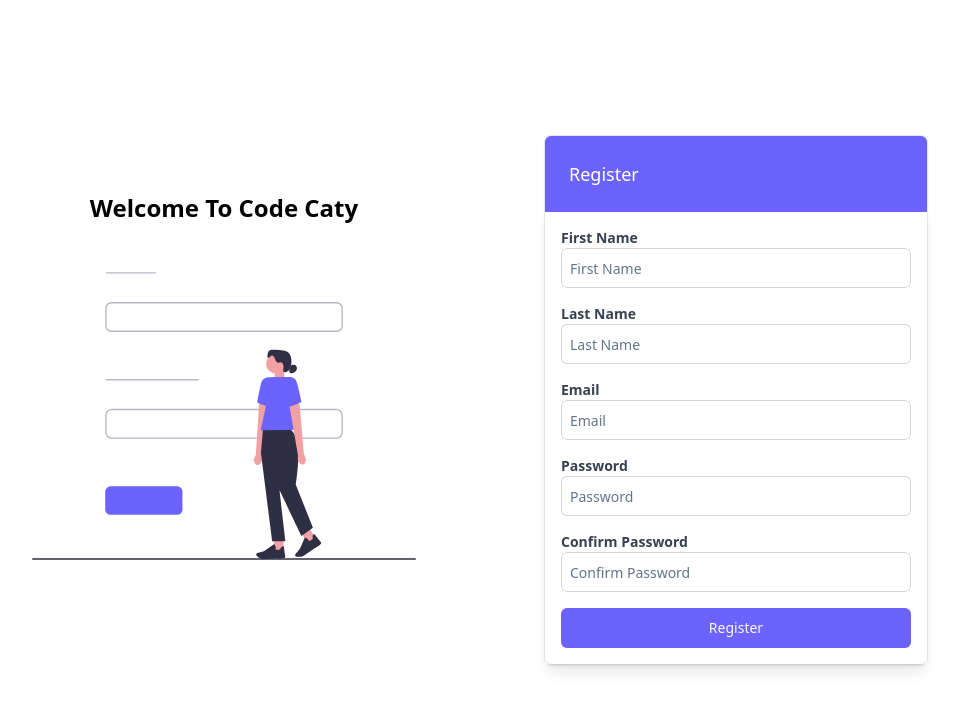
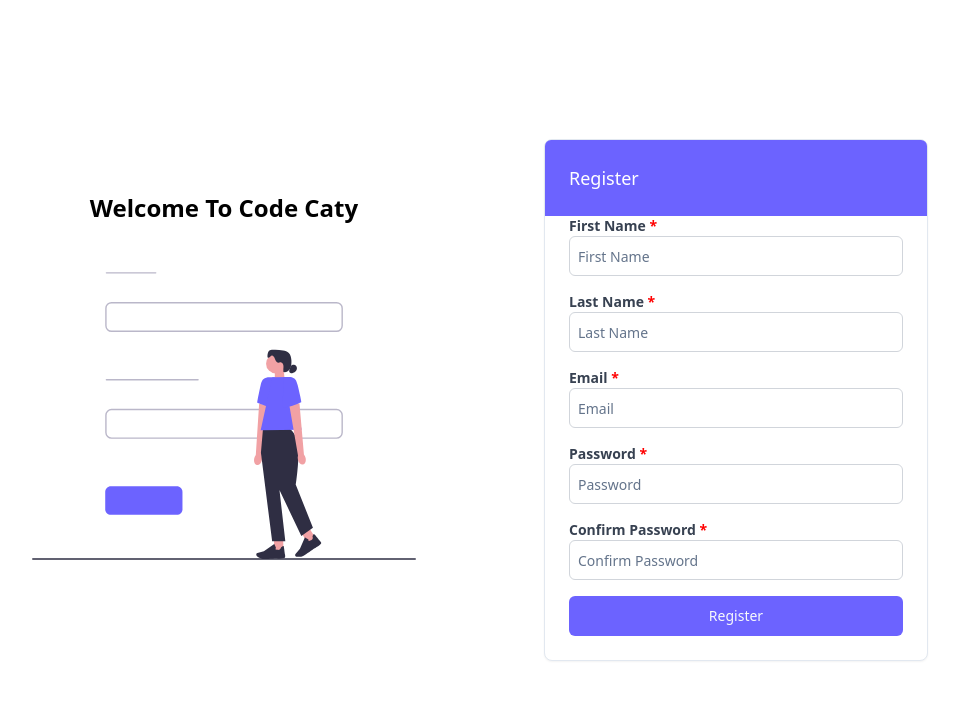
Before and after one commit to ashwani8090/code-caty-1, a React (Vite) app: page / in a window 1280 px wide. Shown: the top 710 px of the page, without its empty margins (96-1055 px from the left). Built offline with nearby package versions, Linux system fonts and the light colour scheme; the HTML template or start-up script is replaced by a standard one.

Commit message:
added formbuilder

```diff
--- a/src/App.css
+++ b/src/App.css
@@ -30,3 +30,8 @@
   font-weight: 700;
   font-style: normal;
 }
+
+.required::after {
+  content: " *";
+  color: red;
+}
--- a/src/components/atoms/input.tsx
+++ b/src/components/atoms/input.tsx
@@ -5,13 +5,17 @@ import { cn } from "src/utils/index";
 export interface InputProps
   extends React.InputHTMLAttributes<HTMLInputElement> {
   label?: string;
+  required?: boolean;
 }
 
 const Input = React.forwardRef<HTMLInputElement, InputProps>(
-  ({ className, label, name, type, ...props }, ref) => {
+  ({ className, label, name, required, type, ...props }, ref) => {
     return (
       <>
-        <label htmlFor={name} className="block text-sm font-bold text-gray-700">
+        <label
+          htmlFor={name}
+          className={`block text-sm font-bold text-gray-700 ${required && "required"}`}
+        >
           {label}
         </label>
         <input
--- /dev/null
+++ b/src/components/molecules/FormBuilder/Field.tsx
@@ -0,0 +1,41 @@
+/* eslint-disable @typescript-eslint/no-explicit-any */
+import { Controller, useFormContext } from "react-hook-form";
+
+import { Input } from "@/components/atoms/input";
+
+export interface FieldProps {
+  name: string;
+  label: string;
+  required: boolean;
+}
+
+const Field: React.FC<FieldProps> = ({ name, label, required }) => {
+  const {
+    control,
+    formState: { errors },
+  } = useFormContext();
+  return (
+    <div className="mb-4">
+      <Controller
+        name={name}
+        control={control}
+        render={({ field }) => (
+          <Input
+            {...field}
+            label={label}
+            className={`w-full border p-2 ${
+              errors[name] ? "border-red-500" : "border-gray-300"
+            }`}
+            placeholder={label}
+            required={required}
+          />
+        )}
+      />
+      {errors[name] && (
+        <p className="text-sm text-red-500">{(errors as any)[name]?.message}</p>
+      )}
+    </div>
+  );
+};
+
+export default Field;
--- /dev/null
+++ b/src/components/molecules/FormBuilder/index.tsx
@@ -0,0 +1,54 @@
+/* eslint-disable @typescript-eslint/no-unused-vars */
+import { FieldValues, FormProvider, UseFormReturn } from "react-hook-form";
+import { ReactNode } from "react";
+
+import Field from "./Field";
+
+/**
+ *
+[
+   {
+      type: "text",
+      name: "first_name",
+      label: "First Name",
+    },
+
+    { type: "password",
+      name: "password",
+      label: "Password",
+      required: true
+    },
+
+  ];
+ *
+ */
+
+interface IField {
+  name: string;
+  label: string;
+  type: "text" | "password";
+  required: boolean;
+}
+
+export interface IFormBuilder<T extends FieldValues> {
+  fields: IField[];
+  onSubmit: (data: T) => void;
+  form: UseFormReturn<T>;
+  children?: ReactNode;
+}
+
+const FormBuilder = <T extends FieldValues>(_props: IFormBuilder<T>) => {
+  const { fields, form, onSubmit, children } = _props;
+  return (
+    <FormProvider {...form}>
+      <form onSubmit={form.handleSubmit(onSubmit)}>
+        {fields?.map((field, index) => (
+          <Field key={`${field.name}-${index}`} {...field} />
+        ))}
+        {children}
+      </form>
+    </FormProvider>
+  );
+};
+
+export default FormBuilder;
--- a/src/pages/UserDetails.tsx
+++ b/src/pages/UserDetails.tsx
@@ -1,11 +1,11 @@
 import React from "react";
 import { yupResolver } from "@hookform/resolvers/yup";
 import * as yup from "yup";
-import { useForm, Controller, SubmitHandler, Control } from "react-hook-form";
+import { useForm, SubmitHandler } from "react-hook-form";
 
 import { Button } from "@/components/atoms/button";
-import { Card, CardHeader } from "@/components/atoms/card";
-import { Input } from "@/components/atoms/input";
+import { Card, CardContent, CardHeader } from "@/components/molecules/card";
+import FormBuilder from "@/components/molecules/FormBuilder";
 
 interface FormData {
   firstName: string;
@@ -14,38 +14,6 @@ interface FormData {
   password: string;
   confirmPassword: string;
 }
-
-interface FieldProps {
-  control: Control<FormData>;
-  name: keyof FormData;
-  label: string;
-  // eslint-disable-next-line @typescript-eslint/no-explicit-any
-  errors: Partial<Record<keyof FormData, any>>;
-}
-
-const Field: React.FC<FieldProps> = ({ control, name, label, errors }) => {
-  return (
-    <div className="mb-4">
-      <Controller
-        name={name}
-        control={control}
-        render={({ field }) => (
-          <Input
-            {...field}
-            label={label}
-            className={`w-full border p-2 ${
-              errors[name] ? "border-red-500" : "border-gray-300"
-            }`}
-            placeholder={label}
-          />
-        )}
-      />
-      {errors[name] && (
-        <p className="text-sm text-red-500">{errors[name]?.message}</p>
-      )}
-    </div>
-  );
-};
 
 const schema = yup.object().shape({
   firstName: yup.string().required("First Name is required"),
@@ -62,12 +30,7 @@ const schema = yup.object().shape({
 });
 
 const UserProfileForm: React.FC = () => {
-  const {
-    control,
-    handleSubmit,
-    formState: { errors },
-    setValue,
-  } = useForm<FormData>({
+  const form = useForm<FormData>({
     resolver: yupResolver(schema),
     mode: "onChange",
     defaultValues: {
@@ -81,7 +44,6 @@ const UserProfileForm: React.FC = () => {
 
   const onSubmit: SubmitHandler<FormData> = (data) => {
     console.log("data: ", data);
-    setValue("lastName", "Singh");
   };
 
   return (
@@ -95,7 +57,50 @@ const UserProfileForm: React.FC = () => {
           <CardHeader className="rounded-t-md bg-primary text-lg text-white">
             Register
           </CardHeader>
-          <form onSubmit={handleSubmit(onSubmit)} className="p-4 shadow-lg">
+          <CardContent>
+            <FormBuilder
+              form={form}
+              onSubmit={onSubmit}
+              fields={[
+                {
+                  name: "firstName",
+                  label: "First Name",
+                  type: "text",
+                  required: true,
+                },
+                {
+                  name: "lastName",
+                  label: "Last Name",
+                  type: "text",
+                  required: true,
+                },
+                {
+                  name: "email",
+                  label: "Email",
+                  type: "text",
+                  required: true,
+                },
+                {
+                  name: "password",
+                  label: "Password",
+                  type: "password",
+                  required: true,
+                },
+                {
+                  name: "confirmPassword",
+                  label: "Confirm Password",
+                  type: "password",
+                  required: true,
+                },
+              ]}
+            >
+              <Button type="submit" className="w-full">
+                Register
+              </Button>
+            </FormBuilder>
+          </CardContent>
+
+          {/* <form onSubmit={handleSubmit(onSubmit)} className="p-4 shadow-lg">
             <Field
               control={control}
               errors={errors}
@@ -134,7 +139,7 @@ const UserProfileForm: React.FC = () => {
             <Button type="submit" className="w-full">
               Register
             </Button>
-          </form>
+          </form> */}
         </Card>
       </div>
     </div>
```
Also changed, not shown: src/components/molecules/card.tsx (renamed from src/components/atoms/card.tsx).
